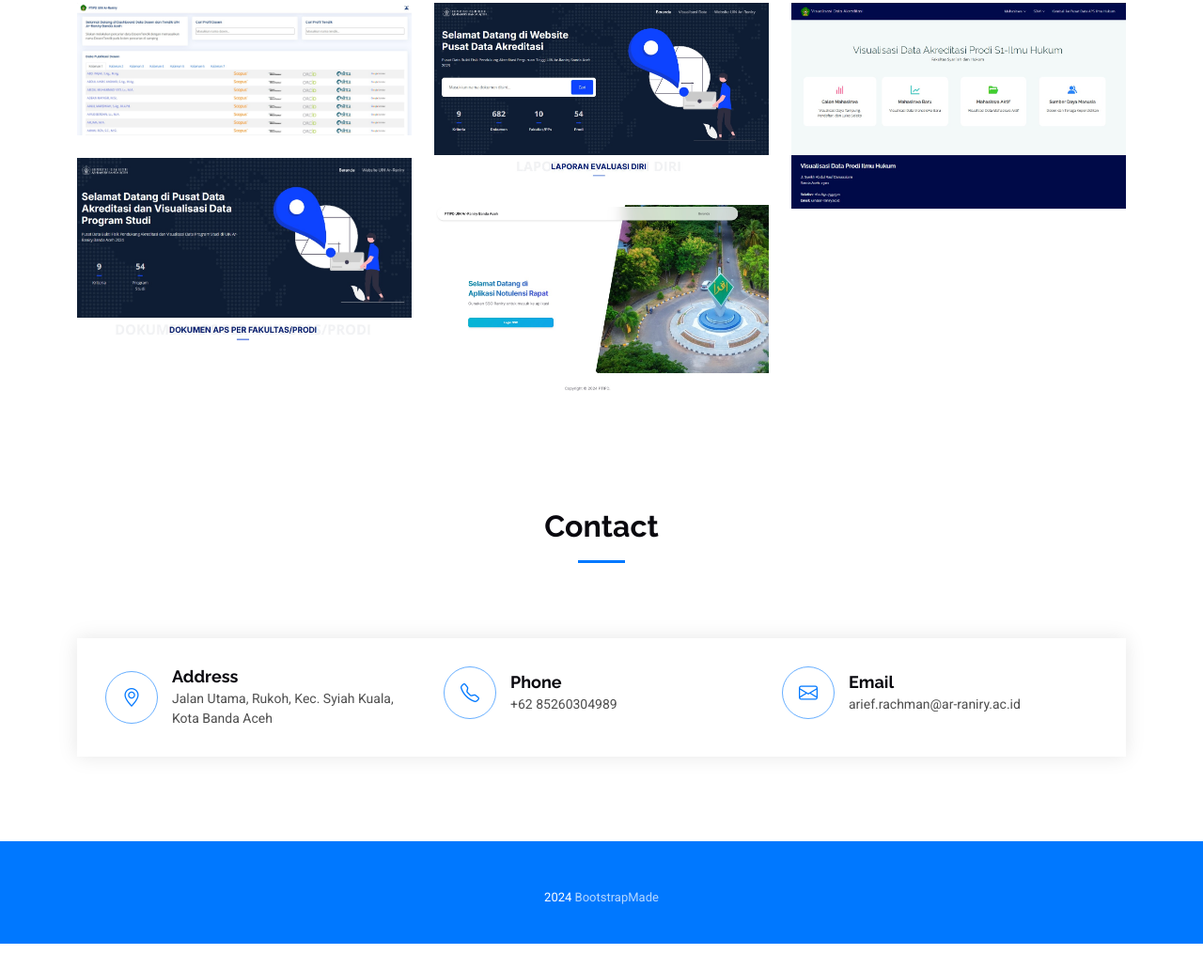
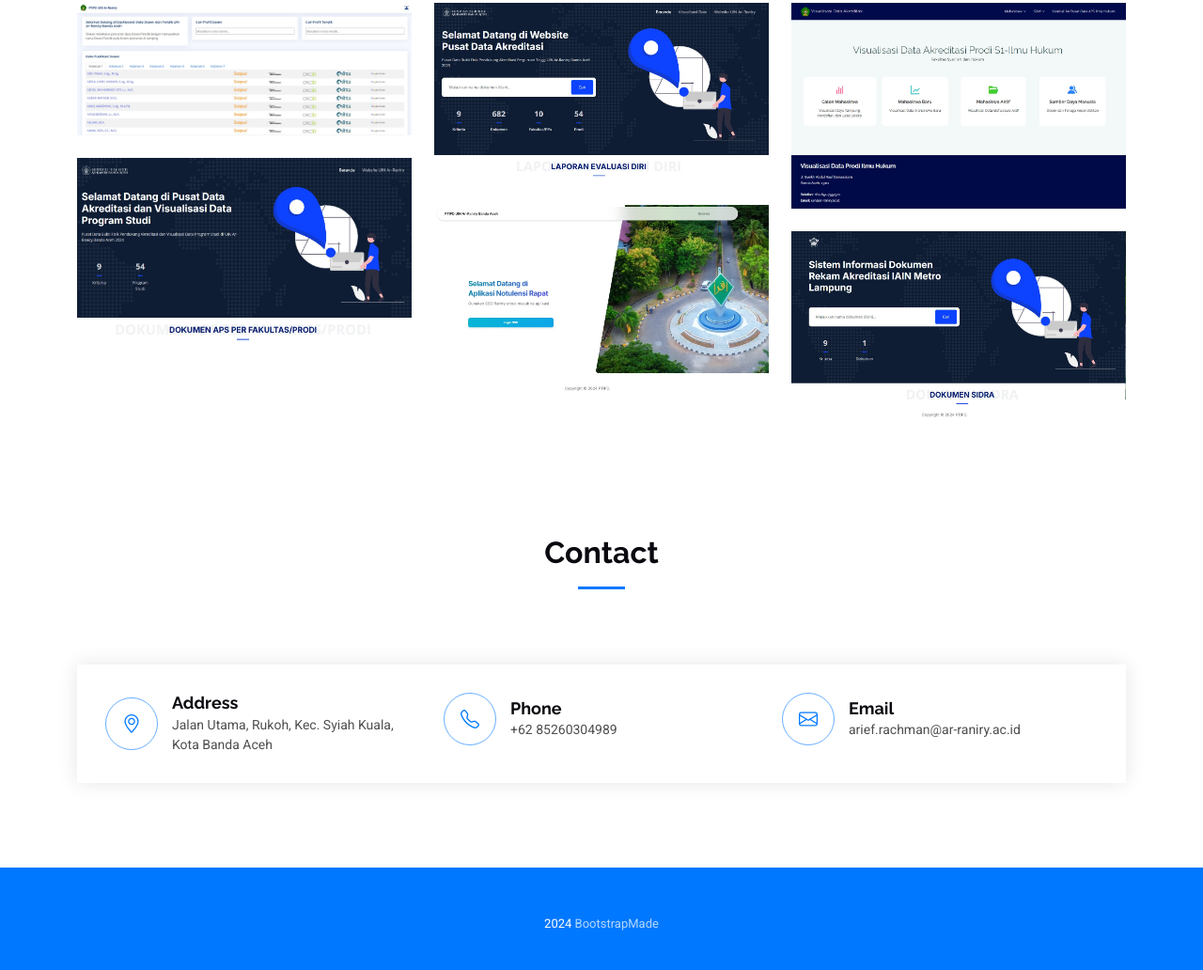
Before and after one commit to ariefprakom/ariefprakom.github.io, a plain HTML site: page index.html in a window 1280 px wide. Shown: the part 3413-4445 px from the top of the page at 94% size. Before the commit the page ends 4417 px from the top, so only its background shows below. Drawn offline with Linux system fonts and the light colour scheme.

Commit message:
fixed SIDRA Ok

```diff
--- a/index.html
+++ b/index.html
@@ -329,14 +329,14 @@
               </div>
             </div><!-- End Portfolio Item -->
 
-            <!-- <div class="col-lg-4 col-md-6 portfolio-item isotope-item filter-product">
+            <div class="col-lg-4 col-md-6 portfolio-item isotope-item filter-product">
               <img src="assets/img/portfolio/sidra.jpg" class="img-fluid" alt="">
               <div class="portfolio-info">
                 <h4>Sistem Informasi Dokumen Rekam Akreditasi (SIDRA)</h4>
                 <p>Pusat Data Akreditasi IAIN Metro Lampung</p>
                 <a href="assets/img/portfolio/sidra.jpg" data-gallery="portfolio-gallery-product" class="glightbox preview-link"><i class="bi bi-zoom-in"></i></a>
               </div>
-            </div> -->
+            </div>
 
           </div><!-- End Portfolio Container -->
 
```
